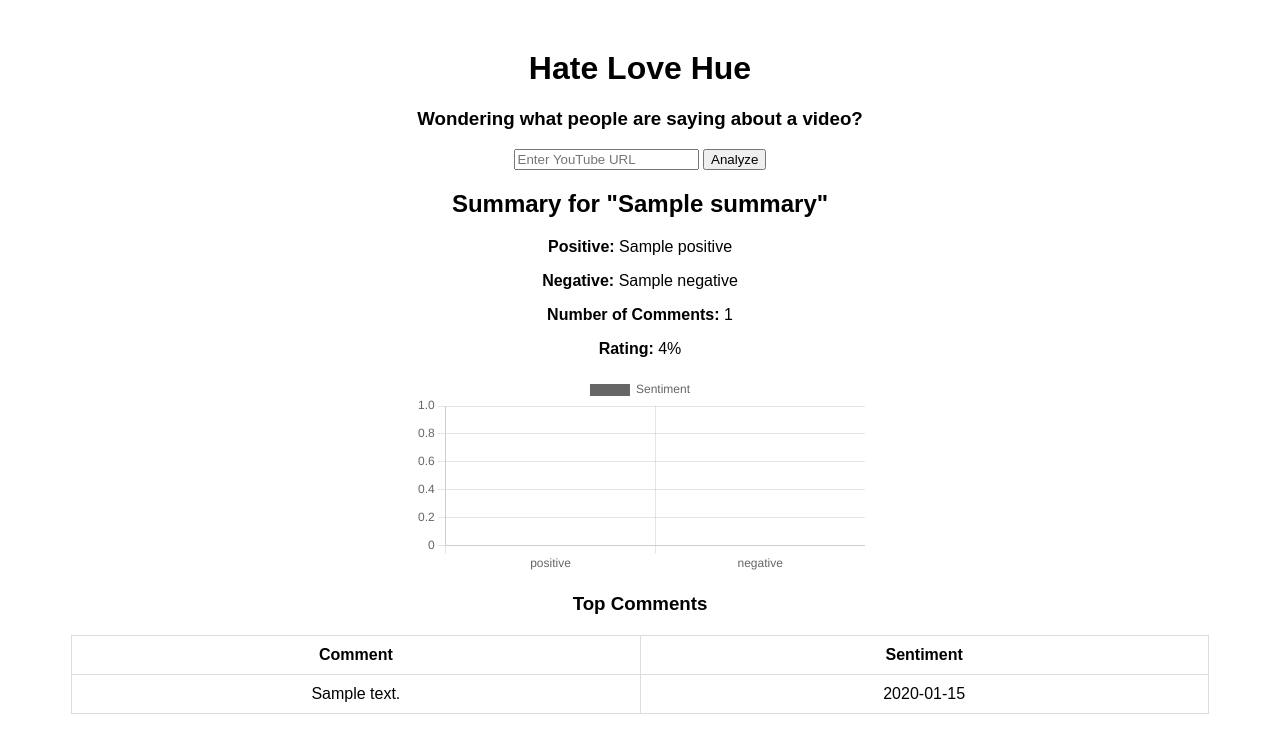
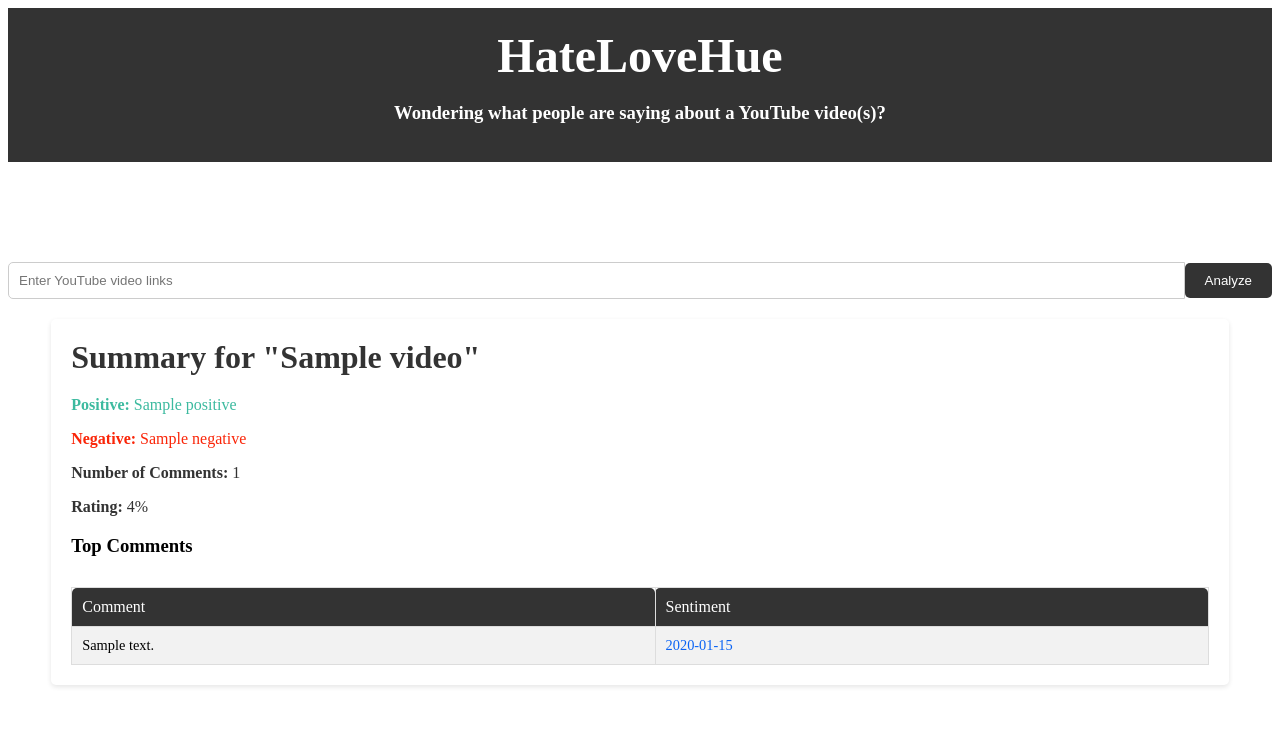
Before and after one commit to Manya-tech/YouTube-Sentiment-Analysis-App, a Flask app: template app/templates/index.html in a window 1280 px wide. Shown: the top 753 px of the page. Run offline with Flask 3, Linux system fonts and the light colour scheme; the template is opened without the code that fills it: most values are stand-ins (such as "Sample title", 1, 10 or a date in 2020); parts of the project's set-up code (start-up, migrations or seed data) failed here and were passed over.

Commit message:
edit: modified the design of website

```diff
--- a/app/templates/index.html
+++ b/app/templates/index.html
@@ -3,94 +3,209 @@
 
 <head>
     <title>YouTube Sentiment Analysis</title>
-    <script src="https://cdn.jsdelivr.net/npm/chart.js"></script>
     <style>
-        body {
-            font-family: Arial, sans-serif;
+      .body {
+          background-color: #f2f2f2;
+          font-family: Arial, sans-serif,'Open Sans';
           text-align: center;
+          margin-top: 50px;
+          padding: 0;
+      }
+
+      .video-summary {
+      background-color: #fff;
+      border-radius: 5px;
+      box-shadow: 0 2px 5px rgba(0, 0, 0, 0.1);
+      margin: 20px auto;
+      padding: 20px;
+      width: 90%;
+      }
+
+      .video-title {
+      font-size: 2rem;
+      margin-top: 0;
+      margin-bottom: 20px;
+      color: #333;
+      }
+
+      .positive {
+      color: #3cba9f;
+      }
+
+      .negative {
+      color: #fa2508;
+      }
+
+      .num-comments {
+      color: #333;
+      }
+
+      .rating {
+      color: #333;
+      }
+
+      .comment-table {
+      width: 100%;
+      border-collapse: collapse;
+      margin-top: 30px;
+      }
+
+      .comment-table th,
+      .comment-table td {
+      padding: 10px;
+      border: 1px solid #ddd;
+      text-align: left;
+      }
+
+      .comment-table th {
+      background-color: #333;
+      color: #fff;
+      font-weight: normal;
+      border-radius: 5px 5px 0 0;
+      }
+
+      .comment-table td {
+      font-size: 0.9rem;
+      }
+
+      .comment-table td:nth-child(2) {
+      color: #0a63f4;
+      }
+
+      .comment-table tr:nth-child(even) {
+      background-color: #f2f2f2;
+      }
+
+      .button-container {
+      display: flex;
+      align-items: center;
       margin-top: 50px;
       }
 
-        h1{
-            font: Linotte;
-        }
-        table {
-            margin: 20px auto;
-            border-collapse: collapse;
-            width: 90%;
-            table-layout: fixed;
+      .button-container input[type="text"] {
+      flex-grow: 1;
+      padding: 10px;
+      border-radius: 5px 0 0 5px;
+      border: 1px solid #ccc;
       }
 
-        th,
-        td {
-            padding: 10px;
-            border: 1px solid #ddd;
-            word-wrap: break-word;
+      .button {
+      background-color: #333;
+      color: #fff;
+      border: none;
+      padding: 10px 20px;
+      border-radius: 0 5px 5px 0;
+      cursor: pointer;
+      transition: background-color 0.3s ease;
       }
-        canvas{
+
+      .button:hover {
+      background-color: #444;
+      }
+
+      .container {
+      max-width: 1200px;
       margin: 0 auto;
+      padding: 0 20px;
+      overflow: hidden;
+      }
+
+      .header {
+      background-color: #333;
+      color: #fff;
+      padding: 20px;
+      text-align: center;
+      }
+
+      .header h1 {
+      font-size: 3rem;
+      margin: 0;
+      }
+
+      .main-content {
+      padding: 20px;
+      }
+
+      .main-content h2 {
+      font-size: 2rem;
+      margin-top: 40px;
+      margin-bottom: 20px;
+      }
+
+      .main-content p {
+      font-size: 1.1rem;
+      line-height: 1.5;
+      margin-bottom: 20px;
+      }
+
+      .button {
+      background-color: #333;
+      color: #fff;
+      border: none;
+      padding: 10px 20px;
+      border-radius: 5px;
+      cursor: pointer;
+      transition: background-color 0.3s ease;
+      }
+
+      .button:hover {
+      background-color: #444;
+      }
+
+      .fade-in {
+      animation: fade-in 1s ease-in-out;
+      }
+
+      @keyframes fade-in {
+      0% { opacity: 0; }
+      100% { opacity: 1; }
+      }
+      .spacer {
+      height: 50px; /* adjust as needed */
       }
     </style>
+    <script src="https://cdn.jsdelivr.net/npm/chart.js"></script>
 </head>
 
 <body>
-
-    <p><h1>Hate Love Hue</h1></p>
-    <p><h3>Wondering what people are saying about a video? </h3></p>
+    <header class="header">
+        <div class="container">
+          <h1>HateLoveHue</h1>
+          <h3>Wondering what people are saying about a YouTube video(s)? </h3>
+        </div>
+      </header>
+      <div class="spacer"></div>
 
     <form action="/" method="post">
-        <input type="text" name="video_url" placeholder="Enter YouTube URL" required>
-        <input type="submit" value="Analyze">
+        <div class="button-container">
+            <input type="text"  size="60" name="video_url" placeholder="Enter YouTube video links" required>
+            <input type="submit" id="analyze-button" class="button" value="Analyze">
+          </div>
     </form>
 
-    {% if summary %}
-    <h2>Summary for "{{ summary['name'] }}"</h2>
-    <p><b>Positive:</b> {{ summary['positive'] }}</p>
-    <p><b>Negative:</b> {{ summary['negative'] }}</p>
-    <p><b>Number of Comments:</b> {{ summary['num_comments'] }}</p>
-    <p><b>Rating:</b> {{ summary['rating'] }}%</p>
-
-    <canvas id="myChart" width="450" height="200"></canvas>
-    <script>
-        var ctx = document.getElementById("myChart").getContext("2d")
-        const labels = ["positive","negative"];
-        const data = ['{{ summary[positive] }}','{{ summary[negative] }}'];
-        var barChart = new Chart(ctx,{
-            type: 'bar',
-            data: {
-                labels: labels,
-                datasets: [
-                {
-                    label: "Sentiment",
-                    backgroundColor: ["3cba9f","#e8c3b9"],
-                    data: data
-                }
-                ]
-            },
-            options: {
-                responsive: false,
-                legend: { display: false },
-                title: {
-                display: true,
-                text: 'Total Confirmed Cases of COVID in May'
-                }
-            }
-        });
-    </script>
-
+    {% if data %}
+    {% for video in data %}
+      <div class="video-summary">
+        <h2 class="video-title">Summary for "{{ video['name'] }}"</h2>
+        <p class="positive"><b>Positive:</b> {{ video['positive'] }}</p>
+        <p class="negative"><b>Negative:</b> {{ video['negative'] }}</p>
+        <p class="num-comments"><b>Number of Comments:</b> {{ video['num_comments'] }}</p>
+        <p class="rating"><b>Rating:</b> {{ video['rating'] }}%</p>
         <h3> Top Comments</h3>
-    <table>
+        <table class="comment-table">
             <tr>
                 <th>Comment</th>
                 <th>Sentiment</th>
             </tr>
-        {% for comment, sentiment in comments %}
+            {% for comment, sentiment in video['comments_data'] %}
             <tr>
                 <td>{{ comment }}</td>
                 <td>{{ sentiment }}</td>
             </tr>
             {% endfor %}
         </table>
+      </div>
+    {% endfor %}
   {% endif %}
 
 </body>
```
Lines whose indentation alone changed are shown as unchanged.
